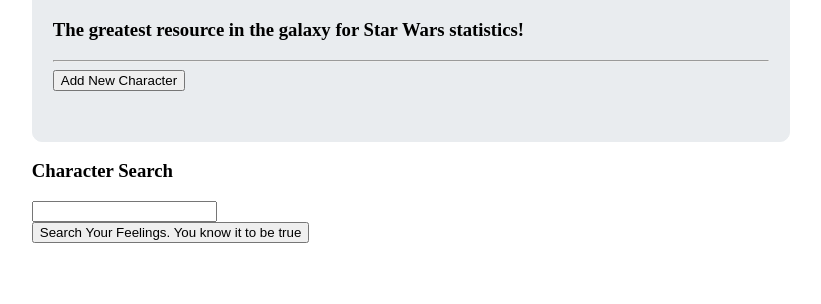
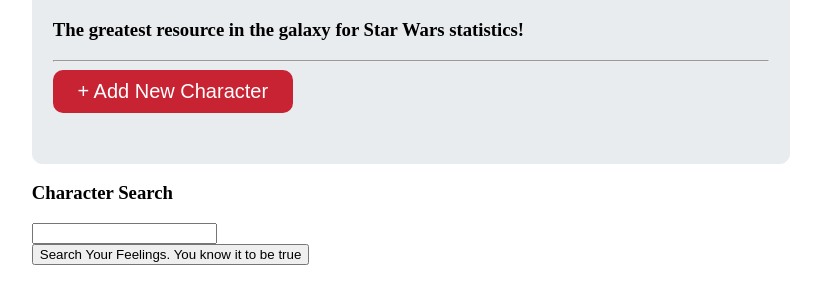
Before and after one commit to kendayao/server-practice, a website: page index.html in a window 1280 px wide. Shown: the part 120-424 px from the top of the page, without its empty margins (229-1050 px from the left). Drawn offline with Linux system fonts and the light colour scheme.

Commit message:
added styles to title container button

```diff
--- a/index.html
+++ b/index.html
@@ -11,7 +11,7 @@
       <h1>Star Wars Express</h1>
       <h3>The greatest resource in the galaxy for Star Wars statistics!</h3>
       <hr>
-      <button>Add New Character</button>
+      <button><span>+</span> Add New Character</button>
     </div>
     <div class='search__container'>
       <h3><strong>Character Search</strong></h3>
--- a/styles.css
+++ b/styles.css
@@ -8,5 +8,14 @@
     border: 1px solid #E9ECEF;
     border-radius: 10px;
     padding: 50px 20px
+}
 
+.title__container button {
+    background-color: #C82333;
+    color: white;
+    padding: 10px;
+    border-radius: 10px;
+    border: none;
+    width: 240px;
+    font-size: 20px;
 }
```
